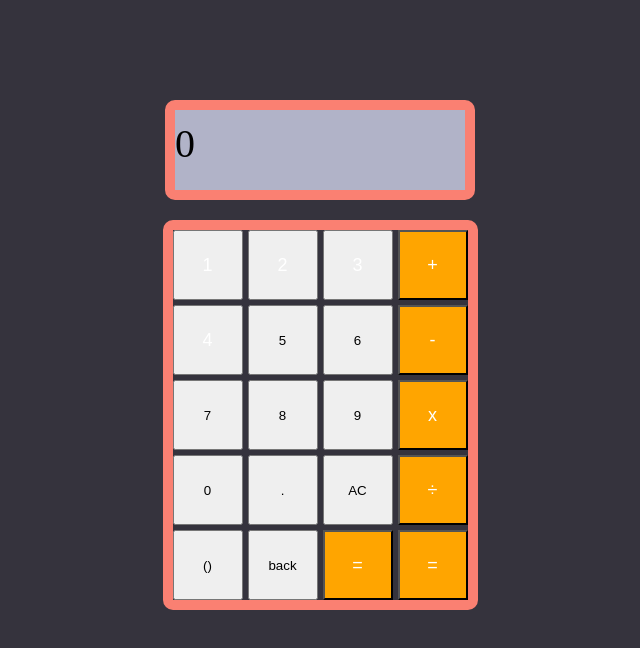
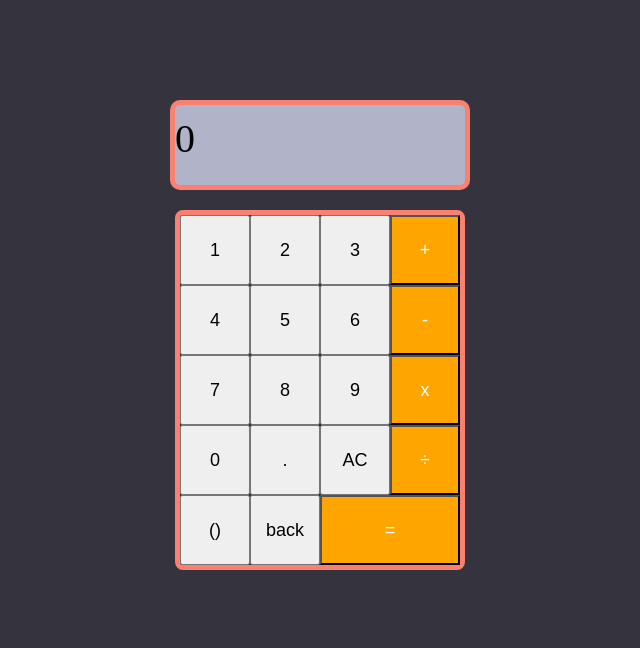
Before and after one commit to zubair-H/simple-calculator, a plain HTML site: page index.html in a window 1280 px wide. Shown: the whole page, without its empty margins (320-960 px from the left). Drawn offline with Linux system fonts and the light colour scheme.

Commit message:
fixed the design

```diff
--- a/index.html
+++ b/index.html
@@ -3,14 +3,13 @@
 <head><title>my calculator</title></head>
 <body>
 
-
     <div class="displayBox">
-    <span id="displayBox" style="border: 10px solid salmon; border-radius: 10px; height: 70px;" >0</span>
+    <span id="displayBox" style="border: 5px solid salmon; border-radius: 10px; height: 70px;;" >0</span>
     </div>
 
-    <div class="buttons_outer"  style="border: 10px solid salmon; border-radius: 10px; height: 370px;">
+    <div class="buttons_outer"  style="border: 5px solid salmon; border-radius: 8px; height: 350px;">
         <button id="one">1</button>
-        <button id="two">2</button>
+        <button id="two" >2</button>
         <button id="three">3</button>
         <button id="add">+</button>
         <button id="four">4</button>
@@ -22,13 +21,13 @@
         <button id="nine">9</button>
         <button id="multiply">x</button>
         <button id="zero">0</button>
-        <button id="backspace" >.</button>
+        <button id="dot" >.</button>
         <button id="reset">AC</button>
         <button id="divide">÷</button>
         <button id="backspace">()</button>
         <button id="backspace" >back</button>
         <button id="equals">=</button>
-        <button id="equals">=</button>
+
     </div>
     <script>
         document.getElementById("subtract").onclick = function(){addToDisplay('-')};
--- a/style.css
+++ b/style.css
@@ -15,7 +15,9 @@ body {
     width: fit-content;
     margin: 20px auto 0;
     /* Adjusted the margin to close the gap */
-    gap: 5px;
+    gap: px;
+    border-radius: 100px;
+
 }
 
 .buttons_outer {
@@ -23,26 +25,36 @@ body {
     border: 200px white;
     background-color: transparent;
     color: black;
+
 }
 
-#equals,
+
 #add,
 #subtract,
 #multiply,
 #divide {
     background-color: orange;
     color: white;
-    outline: none;
     font-size: large;
+
 }
 
 #one,
 #two,
 #three,
-#four {
+#four,#five, #six, #seven,#eight,#nine,#zero,#dot,#backspace,#reset{
+    color: rgb(0, 0, 0);
+    outline: none;
+    font-size: large;
+
+}
+#equals{
+    background-color: orange;
     color: white;
     outline: none;
     font-size: large;
+    size: 100px;
+    width: 140px;
 }
 
 #displayBox {
```
